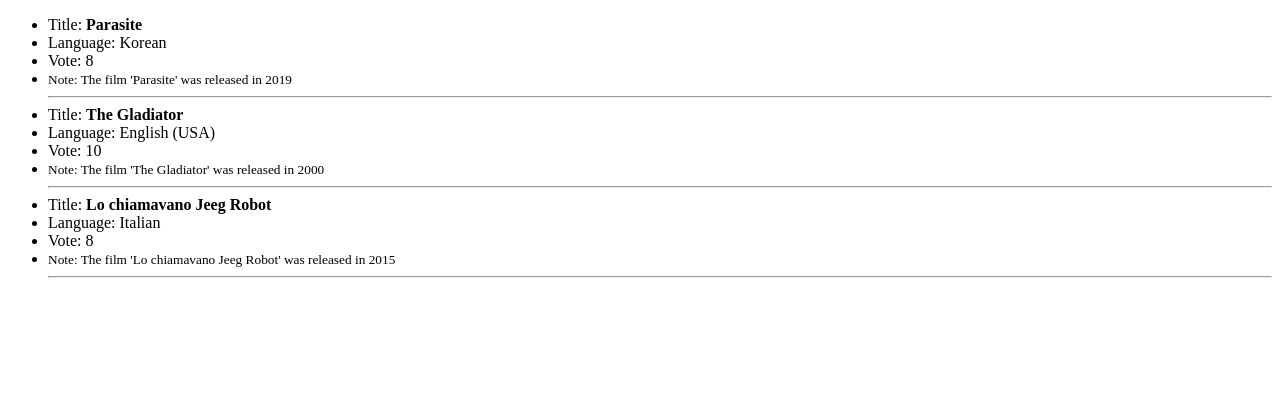
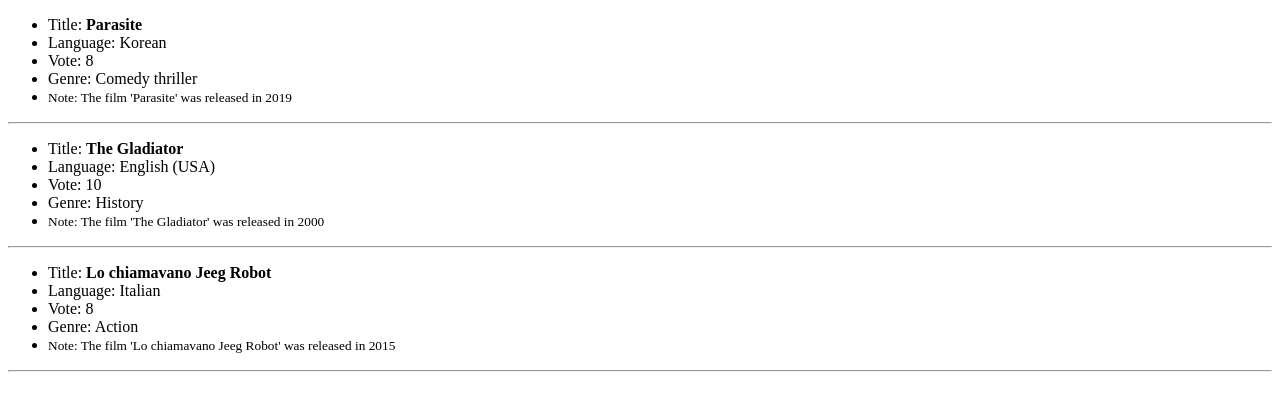
Before and after one commit to PaoloMarzocchi/php-oop-1, a PHP site: page / in a window 1280 px wide. Shown: the top 411 px of the page. Run offline with PHP 8.4, Linux system fonts and the light colour scheme.

Commit message:
add Genre class in models folder

```diff
--- /dev/null
+++ b/db.php
@@ -0,0 +1,12 @@
+<?php
+require_once __DIR__.'/models/Production.php';
+
+$parasite = new Production('Parasite','Korean',8, new Genre('Comedy thriller','lorem lorem'));
+$gladiator = new Production('The Gladiator','English (USA)',10,new Genre('History','lorem lorem'));
+$itaJeegRobot = new Production('Lo chiamavano Jeeg Robot','Italian',8,new Genre('Action','lorem lorem'));
+
+$films=[
+    $parasite,
+    $gladiator,
+    $itaJeegRobot
+];
--- a/index.php
+++ b/index.php
@@ -1,38 +1,17 @@
 <?php
 
-class Production{
+require_once __DIR__.'/models/Production.php';
+require_once __DIR__.'/models/Genre.php';
 
-    public $year;
+include_once __DIR__.'/db.php';
 
-    public function __construct(public string $title, public string $lang,public int $vote) {
-    }
-    public function setNewVote($newVote) {
-        $this->vote = $newVote;
-    }
-    public function setYear($year) {
-        $this->year = $year;
-    }
-    public function getYear() {
-        return "The film '$this->title' was released in $this->year";
-    }
-}
-
-$parasite = new Production('Parasite','Korean',8);
-$gladiator = new Production('The Gladiator','English (USA)',10);
-$itaJeegRobot = new Production('Lo chiamavano Jeeg Robot','Italian',8);
 
 $parasite->setYear(2019);
 $gladiator->setYear(2000);
 $itaJeegRobot->setYear(2015);
 
-$films=[
-    $parasite,
-    $gladiator,
-    $itaJeegRobot
-];
+//var_dump($itaJeegRobot->genre);
 
-
-//var_dump($films);
 ?>
 
 <!DOCTYPE html>
@@ -43,18 +22,18 @@ $films=[
         <title>OOP-1</title>
     </head>
     <body>
+
+            <?php foreach ($films as $key => $film) :?>
                 <ul>
-        <?php foreach ($films as $key => $film) :?>
                     <li>Title: <strong><?=$film->title?></strong></li>
                     <li>Language: <?=$film->lang?></li>
                     <li>Vote: <?=$film->vote?></li>
-<!--             <li>Year:  //$film->year</li>
- -->            <li>
+                    <li>Genre: <?=$film->genre->name?></li>
+                    <li>
                         <small>Note: <?=$film->getYear()?></small>
                     </li>
+                </ul>
                 <hr>
             <?php endforeach?>
-    </ul>
-
     </body>
 </html>
--- /dev/null
+++ b/models/Genre.php
@@ -0,0 +1,8 @@
+<?php
+
+class Genre{
+
+    public function __construct(public string $name, public string $description) {
+
+    }
+}
--- /dev/null
+++ b/models/Production.php
@@ -0,0 +1,23 @@
+<?php
+
+class Production{
+
+    public $year;
+    public $userVote;
+    public $genre;
+
+    public function __construct(public string $title, public string $lang,public $vote, Genre $genre) {
+
+        $this->genre=$genre;
+    }
+
+    public function setNewVote($newVote) {
+        $this->userVote = $newVote;
+    }
+    public function setYear($year) {
+        $this->year = $year;
+    }
+    public function getYear() {
+        return "The film '$this->title' was released in $this->year";
+    }
+}
```
Lines whose indentation alone changed are shown as unchanged.
